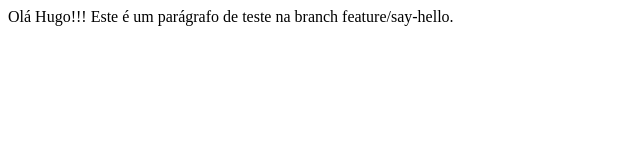
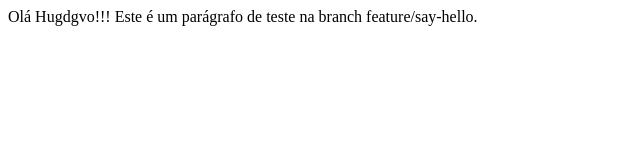
Before and after one commit to hugoEbo/projeto-realista, a plain HTML site: page index.html in a window 1280 px wide. Shown: the full height of the page, 0-640 px from the left. Drawn offline with Linux system fonts and the light colour scheme.

Commit message:
Update index.html

```diff
--- a/index.html
+++ b/index.html
@@ -1 +1 @@
-<p>Olá Hugo!!! Este é um parágrafo de teste na branch feature/say-hello.</p>
+<p>Olá Hugdgvo!!! Este é um parágrafo de teste na branch feature/say-hello.</p>
```
